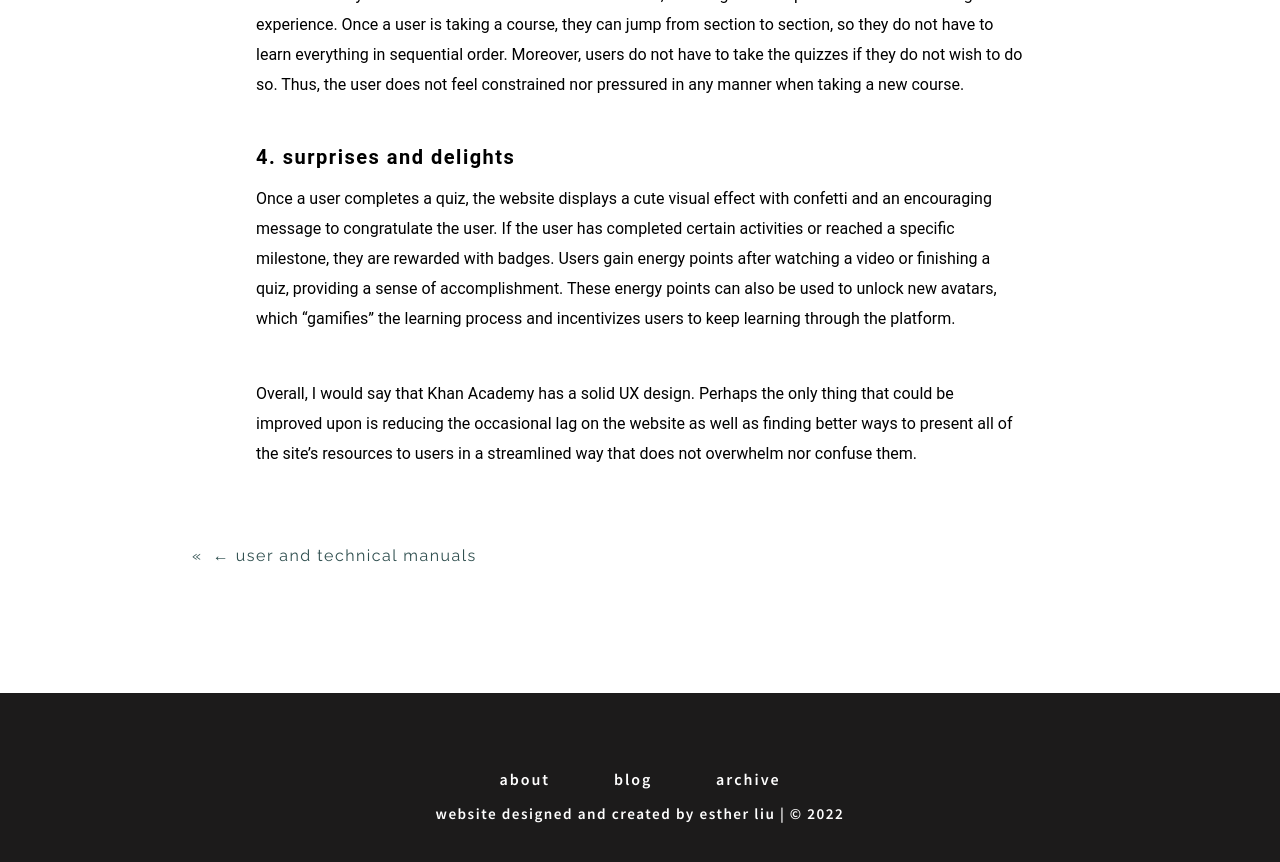
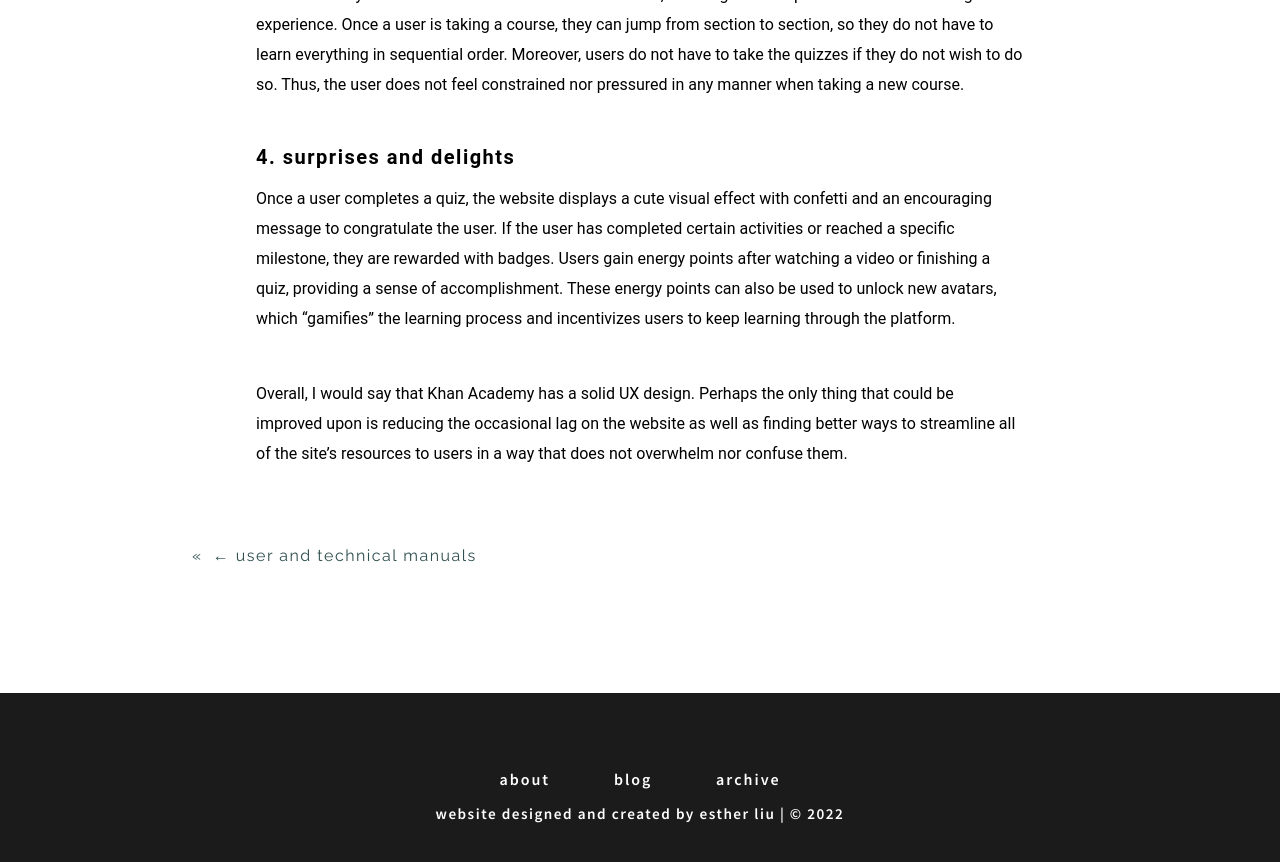
Before and after one commit to esthermliu/esthermliu.github.io, a Jekyll site: the page built from _posts/2022-11-09-khan-academy-ux-design.markdown, in a window 1280 px wide and 900 px high, scrolled down 1966 px. Shown: the top 862 px of the window. Built offline with Jekyll 4.4.1, drawn with Linux system fonts in a browser that asks for light colours; nearby versions of some CDN libraries.

Commit message:
update blog post 3

```diff
--- a/_posts/2022-11-09-khan-academy-ux-design.markdown
+++ b/_posts/2022-11-09-khan-academy-ux-design.markdown
@@ -32,4 +32,4 @@
 
 <div class = "extraSpace"></div>
 
-Overall, I would say that Khan Academy has a solid UX design. Perhaps the only thing that could be improved upon is reducing the occasional lag on the website as well as finding better ways to present all of the site's resources to users in a streamlined way that does not overwhelm nor confuse them.
+Overall, I would say that Khan Academy has a solid UX design. Perhaps the only thing that could be improved upon is reducing the occasional lag on the website as well as finding better ways to streamline all of the site's resources to users in a way that does not overwhelm nor confuse them.
```
